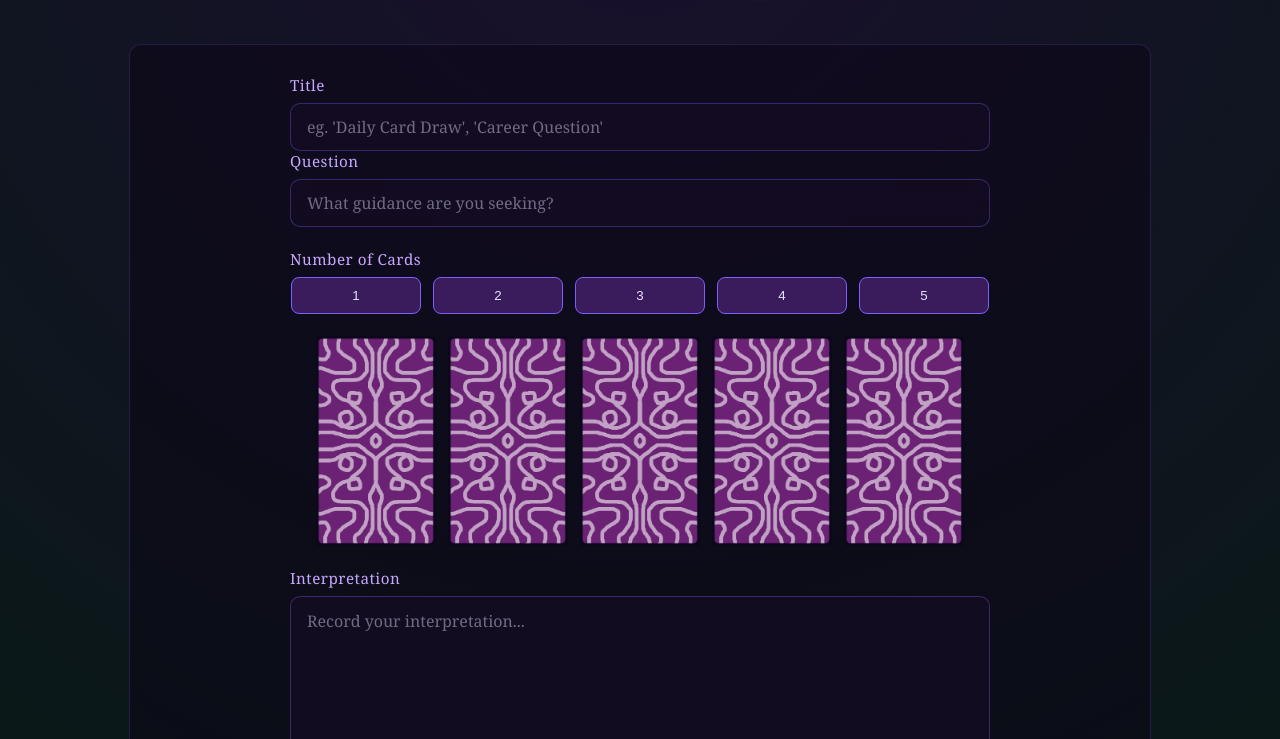
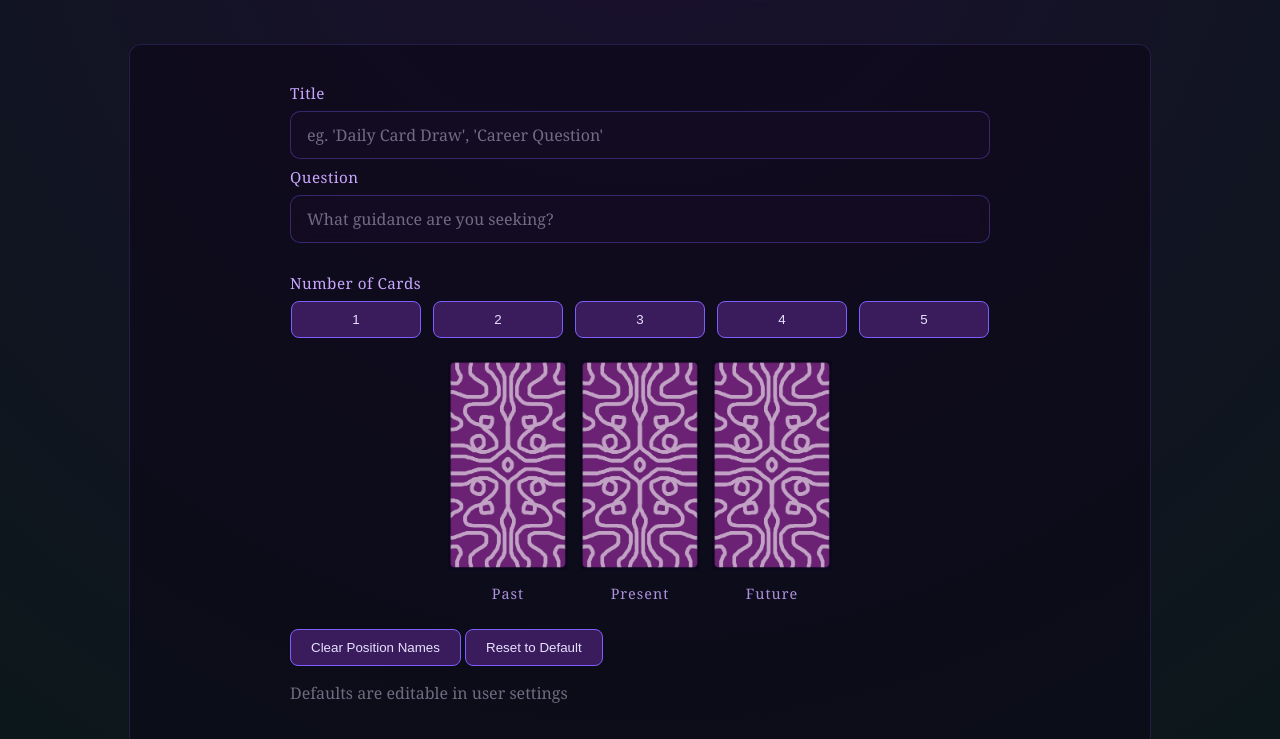
Before and after one commit to Alexofthefoot/TarotTool, a website: page frontend/newReading.html in a window 1280 px wide. Shown: the part 164-903 px from the top of the page. Drawn offline with Linux system fonts and the light colour scheme.

Commit message:
Implemented position names to reading creation page

```diff
--- a/frontend/css/newReading.css
+++ b/frontend/css/newReading.css
@@ -1,4 +1,6 @@
-/* Form */
+/* ==========================================================================
+        OVERALL FORM STYLES
+   ========================================================================== */
 
 .reading-form {
     max-width: 700px;
@@ -16,10 +18,9 @@
     text-align: left;
 }
 
-.form-group label,
-.form-group p {
+.form-group label {
     margin-bottom: 8px;
-
+    margin-top: 8px;
     color: #c9a7ff;
     font-size: 0.95rem;
     letter-spacing: 0.5px;
@@ -55,7 +56,8 @@
 }
 
 .form-group input::placeholder,
-.form-group textarea::placeholder {
+.form-group textarea::placeholder,
+.user-note {
     color: rgba(231, 225, 255, 0.45);
 }
 
@@ -72,8 +74,11 @@
     background: rgba(30, 18, 48, 0.9);
 }
 
+/* ==========================================================================
+        NUMERAL BUTTONS
+   ========================================================================== */
 /* .reading-form is flex column, so this is a flex row within that column */
-.button-row, .card-button-row {
+.button-row {
     display: flex;
     justify-content: center;
     gap: 12px;
@@ -82,6 +87,10 @@
 .button-row button {
     min-width: 130px;
 }
+
+/* ==========================================================================
+        CARD BUTTONS & LABELS
+   ========================================================================== */
 
 .card-selection-btn {
     background: transparent;
@@ -104,3 +113,47 @@
 .card-selection-btn:hover {
     transform: translateY(-4px);
 }
+
+.spread-board {
+    display: flex;
+    justify-content: center;
+    align-items: flex-start;
+    gap: 12px;
+
+    margin: 10;
+}
+.spread-slot {
+    display: flex;
+    flex-direction: column;
+    align-items: center;
+    gap: 10px;
+}
+.card-position-label {
+    color: #c9a7ff;
+    font-size: 0.9rem;
+    letter-spacing: 1px;
+    opacity: 0.85;
+
+    text-align: center;
+    padding: 4px 10px;
+    border-radius: 6px;
+
+    min-width: 80px;
+    transition: 0.2s;
+    outline: none;
+}
+
+.card-position-label:hover {
+    background: rgba(125, 95, 255, 0.1);
+    cursor: text;
+}
+
+.card-position-label:focus {
+    background: rgba(30, 18, 48, 0.9);
+    border: 1px solid rgba(154, 219, 179, 0.4);
+    box-shadow: 0 0 12px rgba(154, 219, 179, 0.15);
+}
+
+/* .control-buttons  button{
+
+} */
--- a/frontend/js/newReading.js
+++ b/frontend/js/newReading.js
@@ -1,38 +1,62 @@
-let NUMBER_OF_CARDS = 5;
+const DEFAULT_POSITIONS = ['Past', 'Present', 'Future'];
+const DEFAULT_NUMBER_OF_CARDS = 3;
+let CURRENT_NUMBER_OF_CARDS = 3;
 
 function setButtons(num) {
-    if (num == NUMBER_OF_CARDS) {
+    if (num == CURRENT_NUMBER_OF_CARDS) {
         return;
     }
-    else if (num > NUMBER_OF_CARDS){
-        addbuttons(num - NUMBER_OF_CARDS);
+    else if (num > CURRENT_NUMBER_OF_CARDS) {
+        addbuttons(num - CURRENT_NUMBER_OF_CARDS);
     }
     else {
-        removebuttons(NUMBER_OF_CARDS - num);
+        removebuttons(CURRENT_NUMBER_OF_CARDS - num);
     }
-    NUMBER_OF_CARDS = num;
+    CURRENT_NUMBER_OF_CARDS = num;
 }
 
 //adds the desired number of buttons to HTML structure
 function addbuttons(num) {
-    const parentDiv = document.getElementsByClassName("card-button-row")[0];
-    for (let i = 0; i < num; i++){
+    const parentDiv = document.getElementById("spreadBoard");
+    for (let i = 0; i < num; i++) {
+        const newDiv = document.createElement("div");
         const newButton = document.createElement("button");
+        const newImg = document.createElement("img");
+        const newSubDiv = document.createElement("div");
+
+        newDiv.className = "spread-slot";
         newButton.type = "button";
         newButton.className = "card-selection-btn";
-        const newImg = document.createElement("img");
         newImg.src = "../frontend/assets/Cards-png/CardBacks.png";
+        newSubDiv.className = "card-position-label";
+        newSubDiv.contentEditable = "true";
 
-        // newButton.onclick =
+        newDiv.append(newButton);
+        newDiv.append(newSubDiv);
         newButton.append(newImg);
-        parentDiv.append(newButton);
+        parentDiv.append(newDiv);
     }
 }
 
 //removes the desired number of buttons from HTML structure
 function removebuttons(num) {
-    const parentDiv = document.getElementsByClassName('card-button-row')[0];
-    for (let i = 0; i < num; i++){
+    const parentDiv = document.getElementById("spreadBoard");
+    for (let i = 0; i < num; i++) {
         parentDiv.children[parentDiv.children.length - 1].remove();
     }
 }
+
+function clearPositions() {
+    const labels = document.getElementsByClassName("card-position-label");
+    for (let i = 0; i < CURRENT_NUMBER_OF_CARDS && i < DEFAULT_POSITIONS.length; i++) {
+        labels[i].innerHTML = "";
+    }
+}
+
+//should this reset card number too?
+function resetPositions() {
+    const labels = document.getElementsByClassName("card-position-label");
+    for (let i = 0; i < CURRENT_NUMBER_OF_CARDS && i < DEFAULT_POSITIONS.length; i++) {
+        labels[i].innerHTML = DEFAULT_POSITIONS[i];
+    }
+}
--- a/frontend/newReading.html
+++ b/frontend/newReading.html
@@ -46,22 +46,34 @@
                         <button type="button" onclick="setButtons(5)">5</button>
                     </div>
                     <br>
-                    <div class="card-button-row">
+                    <div class="spread-board" id="spreadBoard">
+                        <div class="spread-slot">
                             <button class="card-selection-btn" type="button">
                                 <img src="../frontend/assets/Cards-png/CardBacks.png">
                             </button>
+                            <div class="card-position-label" contenteditable="true">Past</div>
+                        </div>
+
+                        <div class="spread-slot">
                             <button class="card-selection-btn" type="button">
                                 <img src="../frontend/assets/Cards-png/CardBacks.png">
                             </button>
+                            <div class="card-position-label" contenteditable="true">Present</div>
+                        </div>
+
+                        <div class="spread-slot">
                             <button class="card-selection-btn" type="button">
                                 <img src="../frontend/assets/Cards-png/CardBacks.png">
                             </button>
-                        <button class="card-selection-btn" type="button">
-                            <img src="../frontend/assets/Cards-png/CardBacks.png">
-                        </button>
-                        <button class="card-selection-btn" type="button">
-                            <img src="../frontend/assets/Cards-png/CardBacks.png">
-                        </button>
+                            <div class="card-position-label" contenteditable="true">Future</div>
+                        </div>
+
+                    </div>
+                    <div class="control-buttons">
+                        <br>
+                        <button id="clear-position" type="button" onclick="clearPositions()">Clear Position Names</button>
+                        <button id="reset-position" type="button" onclick="resetPositions()">Reset to Default</button>
+                        <p class="user-note">Defaults are editable in user settings</p>
                     </div>
                 </div>
 
@@ -73,12 +85,8 @@
 
                 <button type="submit">Save Reading</button>
             </form>
-
         </section>
-
-
     </main>
-
 </body>
 
 </html>
```
Lines whose indentation alone changed are shown as unchanged.
